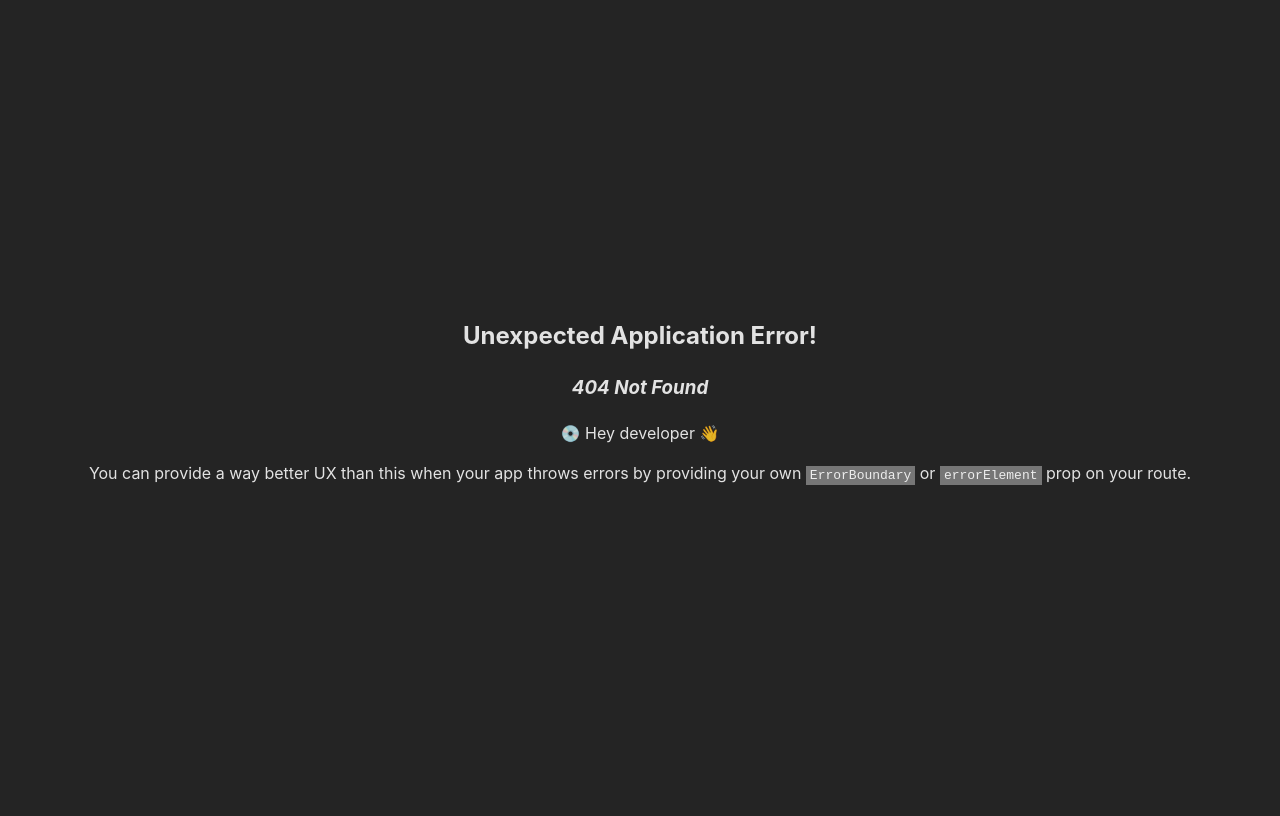
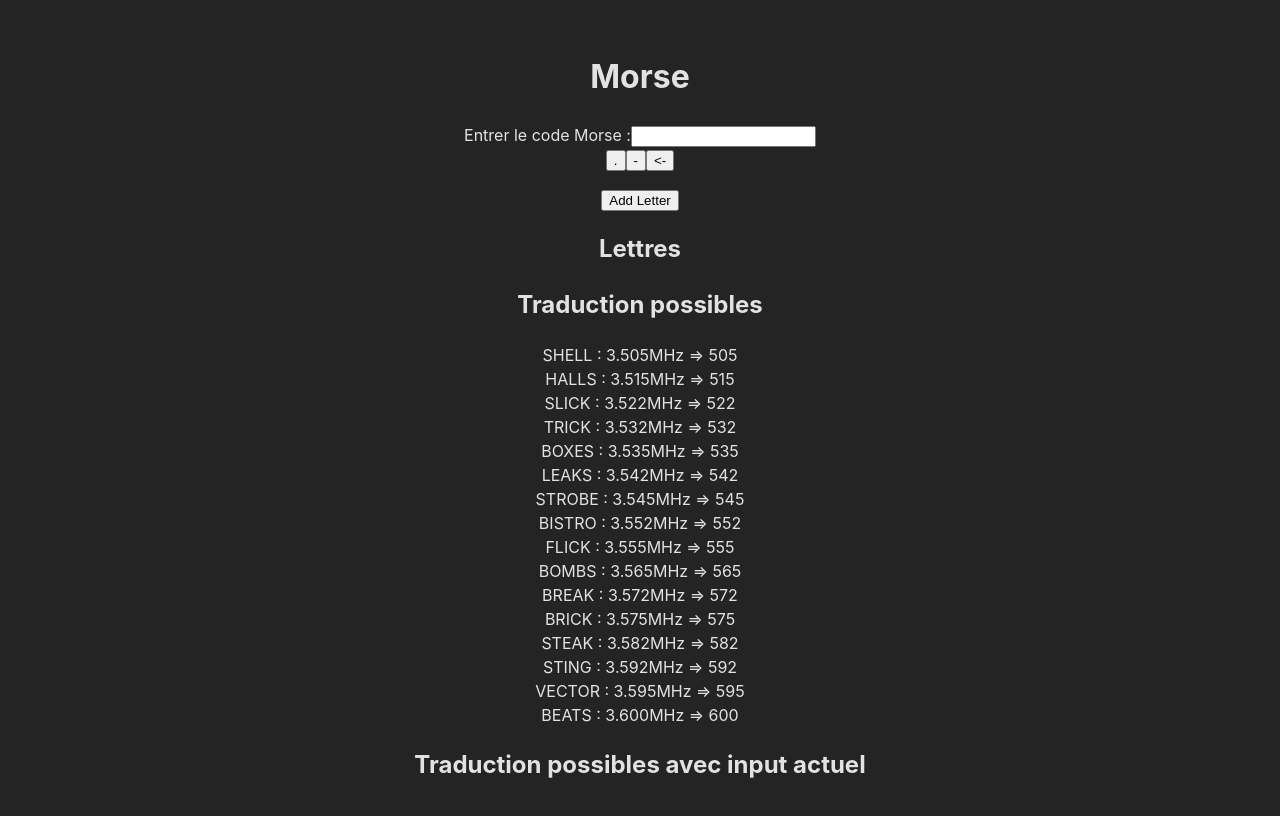
Before and after one commit to ThomasLaforge/ktane-pwa, a React (Vite) app: page /morse-game in a window 1280 px wide. Before the commit this address had no page. Shown: the top 816 px of the page. Built offline with nearby package versions, Linux system fonts and the light colour scheme.

Commit message:
add morse game

```diff
--- a/src/App.tsx
+++ b/src/App.tsx
@@ -6,6 +6,7 @@ import StringGame from "./routes/StringGame";
 import PasswordGame from "./routes/PasswordGame";
 import SimonGame from "./routes/SimonGame";
 import SequenceFilsGame from "./routes/SequenceFilsGame";
+import MorseGame from "./routes/MorseGame";
 
 const browserRouter = createBrowserRouter([
   {
@@ -32,6 +33,10 @@ const browserRouter = createBrowserRouter([
     path: "/sequence-fils-game",
     element: <SequenceFilsGame />,
   },
+  {
+    path: "/morse-game",
+    element: <MorseGame />,
+  },
 ]);
 
 function App() {
--- a/src/routes/Home.tsx
+++ b/src/routes/Home.tsx
@@ -9,6 +9,7 @@ export default function Home() {
       <Link to="/password-game">Passwords</Link>
       <Link to="/simon-game">Simon</Link>
       <Link to="/sequence-fils-game">Séquences de fils</Link>
+      <Link to="/morse-game">Morse</Link>
     </div>
   );
 }
--- /dev/null
+++ b/src/routes/MorseGame.tsx
@@ -0,0 +1,165 @@
+import { useCallback, useMemo, useState } from "react";
+
+const LETTERS_TO_MORSE: { [key: string]: string } = {
+  A: ".-",
+  B: "-...",
+  C: "-.-.",
+  D: "-..",
+  E: ".",
+  F: "..-.",
+  G: "--.",
+  H: "....",
+  I: "..",
+  J: ".---",
+  K: "-.-",
+  L: ".-..",
+  M: "--",
+  N: "-.",
+  O: "---",
+  P: ".--.",
+  Q: "--.-",
+  R: ".-.",
+  S: "...",
+  T: "-",
+  U: "..-",
+  V: "...-",
+  W: ".--",
+  X: "-..-",
+  Y: "-.--",
+  Z: "--..",
+};
+
+const WORDS_TO_FREQUENCIES: { [key: string]: number } = {
+  SHELL: 505,
+  HALLS: 515,
+  SLICK: 522,
+  TRICK: 532,
+  BOXES: 535,
+  LEAKS: 542,
+  STROBE: 545,
+  BISTRO: 552,
+  FLICK: 555,
+  BOMBS: 565,
+  BREAK: 572,
+  BRICK: 575,
+  STEAK: 582,
+  STING: 592,
+  VECTOR: 595,
+  BEATS: 600,
+};
+
+const WORDS = Object.keys(WORDS_TO_FREQUENCIES);
+
+export default function MorseGame() {
+  const [input, setInput] = useState<string>("");
+  const [letters, setLetters] = useState<string[]>([]);
+
+  // Letters are not in the right order
+  const possibleWords = useMemo(() => {
+    return WORDS.filter((word) => {
+      let keep = true;
+      letters.forEach((letter) => {
+        if (!word.includes(letter)) {
+          keep = false;
+        }
+      });
+      return keep;
+    });
+  }, [letters]);
+
+  const possibleWordsWithInput = useMemo(() => {
+    return possibleWords.filter((word) => {
+      let keep = true;
+      input.split(" ").forEach((morse) => {
+        let found = false;
+        for (const [letter, morseLetter] of Object.entries(LETTERS_TO_MORSE)) {
+          if (morseLetter === morse && word.includes(letter)) {
+            found = true;
+          }
+        }
+        if (!found) {
+          keep = false;
+        }
+      });
+      return keep;
+    });
+  }, [input, possibleWords]);
+
+  const currentLetter = useMemo(() => {
+    if (input === "") {
+      return "";
+    }
+
+    for (const [letter, morse] of Object.entries(LETTERS_TO_MORSE)) {
+      if (morse === input) {
+        return letter;
+      }
+    }
+
+    return "Aucune lettre trouvée";
+  }, [input]);
+
+  const handleAddLetter = useCallback(() => {
+    setLetters([...letters, currentLetter]);
+    setInput("");
+  }, [input, letters, currentLetter]);
+
+  const handleRemoveLetter = useCallback(
+    (index: number) => {
+      setLetters(letters.filter((_, i) => i !== index));
+    },
+    [letters]
+  );
+
+  return (
+    <div>
+      <h1>Morse</h1>
+      <div>
+        <label>
+          Entrer le code Morse :
+          <input value={input} onChange={(e) => setInput(e.target.value)} />
+          <div className="input-buttons">
+            <button onClick={() => setInput(input + ".")}>.</button>
+            <button onClick={() => setInput(input + "-")}>-</button>
+            <button onClick={() => setInput(input.slice(0, -1))}>&lt;-</button>
+          </div>
+        </label>
+        <p>{currentLetter}</p>
+        <button onClick={handleAddLetter}>Add Letter</button>
+      </div>
+
+      <h2>Lettres</h2>
+
+      <div className="letters-list">
+        {letters.map((letter, index) => (
+          <div key={index}>
+            <div className="letter">{letter}</div>
+            <button className="button-remove-letter" onClick={() => handleRemoveLetter(index)}>
+              Supprimer
+            </button>
+          </div>
+        ))}
+      </div>
+
+      <h2>Traduction possibles</h2>
+
+      <div className="words-list">
+        {possibleWords.map((word, index) => (
+          <div key={index}>
+            {word} : 3.{WORDS_TO_FREQUENCIES[word]}MHz =&gt; {WORDS_TO_FREQUENCIES[word]}
+          </div>
+        ))}
+      </div>
+
+      <h2>Traduction possibles avec input actuel</h2>
+
+      <div className="words-list">
+        {possibleWordsWithInput.map((word, index) => (
+          <div key={index}>
+            {word} : 3.{WORDS_TO_FREQUENCIES[word]}MHz =&gt; {WORDS_TO_FREQUENCIES[word]}
+          </div>
+        ))}
+      </div>
+    </div>
+  );
+}
--- a/src/routes/SequenceFilsGame.tsx
+++ b/src/routes/SequenceFilsGame.tsx
@@ -1,4 +1,4 @@
-import { useMemo, useState } from "react";
+import { useState } from "react";
 
 enum Color {
   Red = "red",
```
